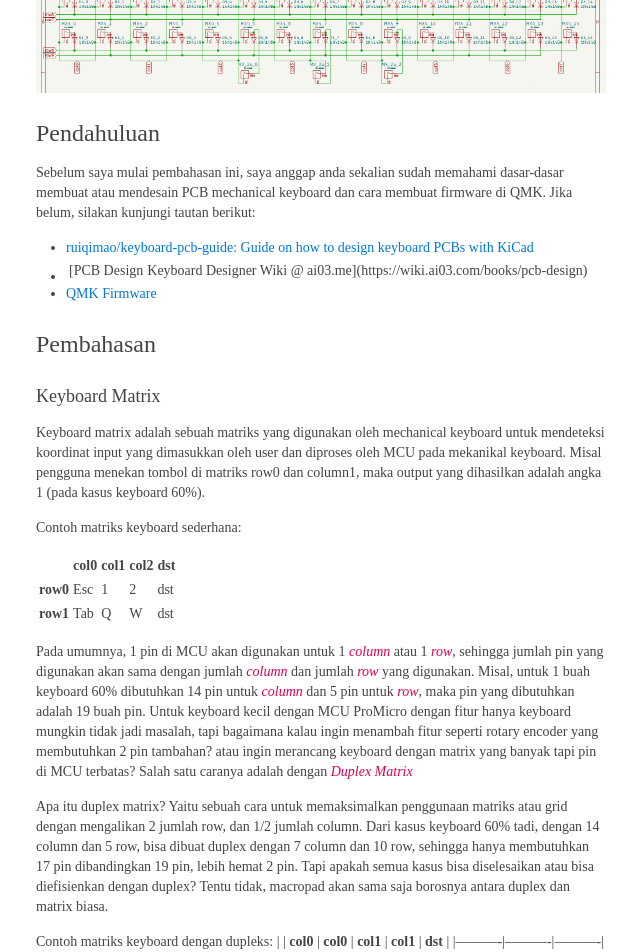
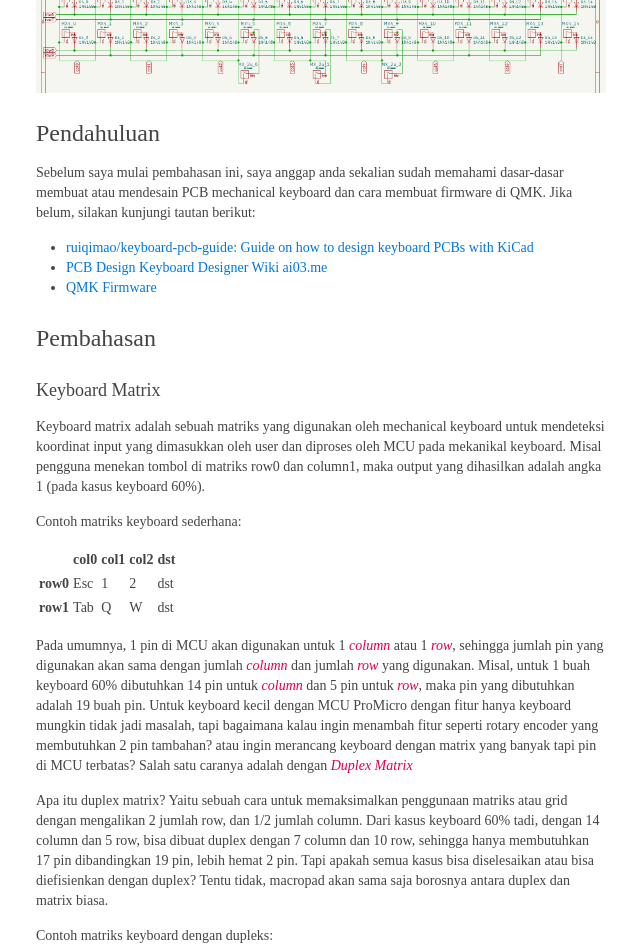
Before and after one commit to sendz/sendz.github.io, a Jekyll site: the page built from _posts/2021-06-12-dupleks-pada-skema-mekanikal-keyboard.md, in a window 1280 px wide and 1400 px high, scrolled down 369 px. Shown: the top 952 px of the window, without its empty margins (319-959 px from the left). Built offline with Jekyll 4.4.1, drawn with Linux system fonts in a browser that asks for light colours; nearby versions of some CDN libraries; some web fonts are replaced; some of the changed text lies outside the part shown.

Commit message:
Fix layout

```diff
--- a/_posts/2021-06-12-dupleks-pada-skema-mekanikal-keyboard.md
+++ b/_posts/2021-06-12-dupleks-pada-skema-mekanikal-keyboard.md
@@ -16,7 +16,7 @@ comments: true
 
 Sebelum saya mulai pembahasan ini, saya anggap anda sekalian sudah memahami dasar-dasar membuat atau mendesain PCB mechanical keyboard dan cara membuat firmware di QMK. Jika belum, silakan kunjungi tautan berikut:
 - [ruiqimao/keyboard-pcb-guide: Guide on how to design keyboard PCBs with KiCad](https://github.com/ruiqimao/keyboard-pcb-guide)
-- [PCB Design | Keyboard Designer Wiki @ ai03.me](https://wiki.ai03.com/books/pcb-design)
+- [PCB Design Keyboard Designer Wiki ai03.me](https://wiki.ai03.com/books/pcb-design)
 - [QMK Firmware](https://docs.qmk.fm/#/)
 
 ## Pembahasan
@@ -37,6 +37,7 @@ Pada umumnya, 1 pin di MCU akan digunakan untuk 1 *column* atau 1 *row*, sehingg
 Apa itu duplex matrix? Yaitu sebuah cara untuk memaksimalkan penggunaan matriks atau grid dengan mengalikan 2 jumlah row, dan 1/2 jumlah column. Dari kasus keyboard 60% tadi, dengan 14 column dan 5 row, bisa dibuat duplex dengan 7 column dan 10 row, sehingga hanya membutuhkan 17 pin dibandingkan 19 pin, lebih hemat 2 pin. Tapi apakah semua kasus bisa diselesaikan atau bisa diefisienkan dengan duplex? Tentu tidak, macropad akan sama saja borosnya antara duplex dan matrix biasa.
 
 Contoh matriks keyboard dengan dupleks:
+
 |          | **col0** | **col0** | **col1** | **col1** | **dst** |
 |----------|----------|----------|----------|----------|---------|
 | **row0** |   Esc    |          |    2     |          |   dst   |
```
